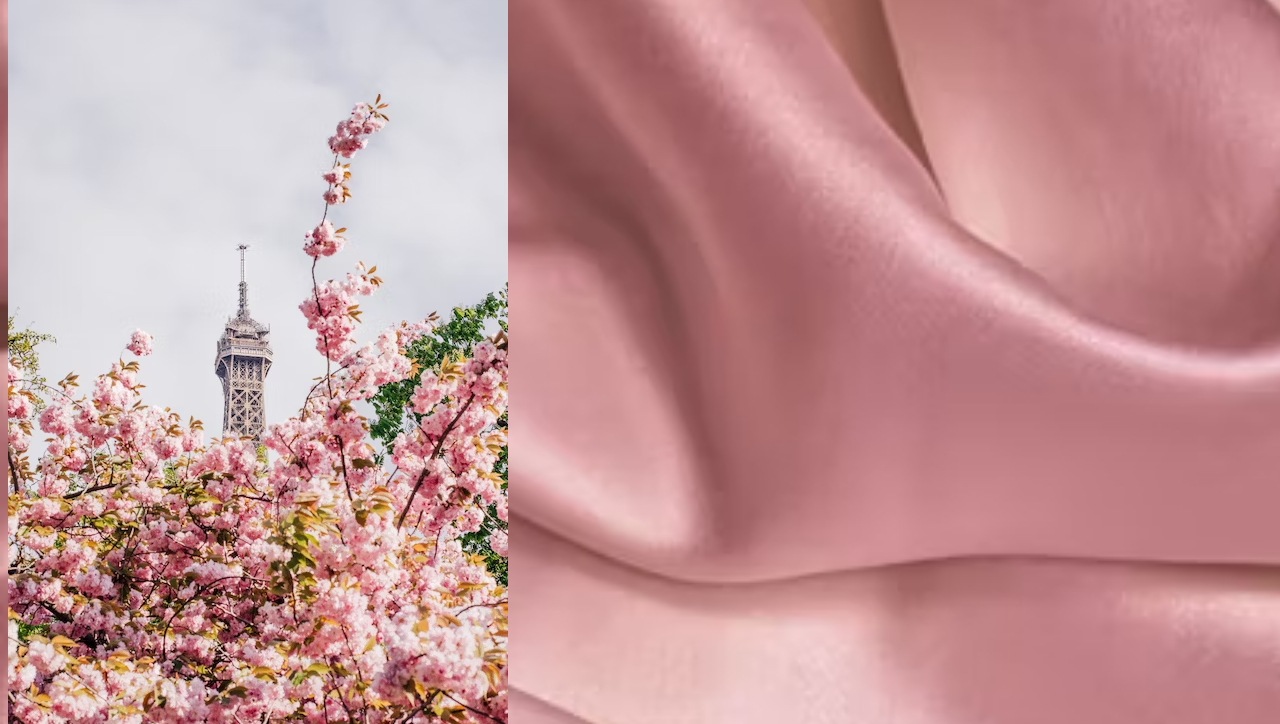
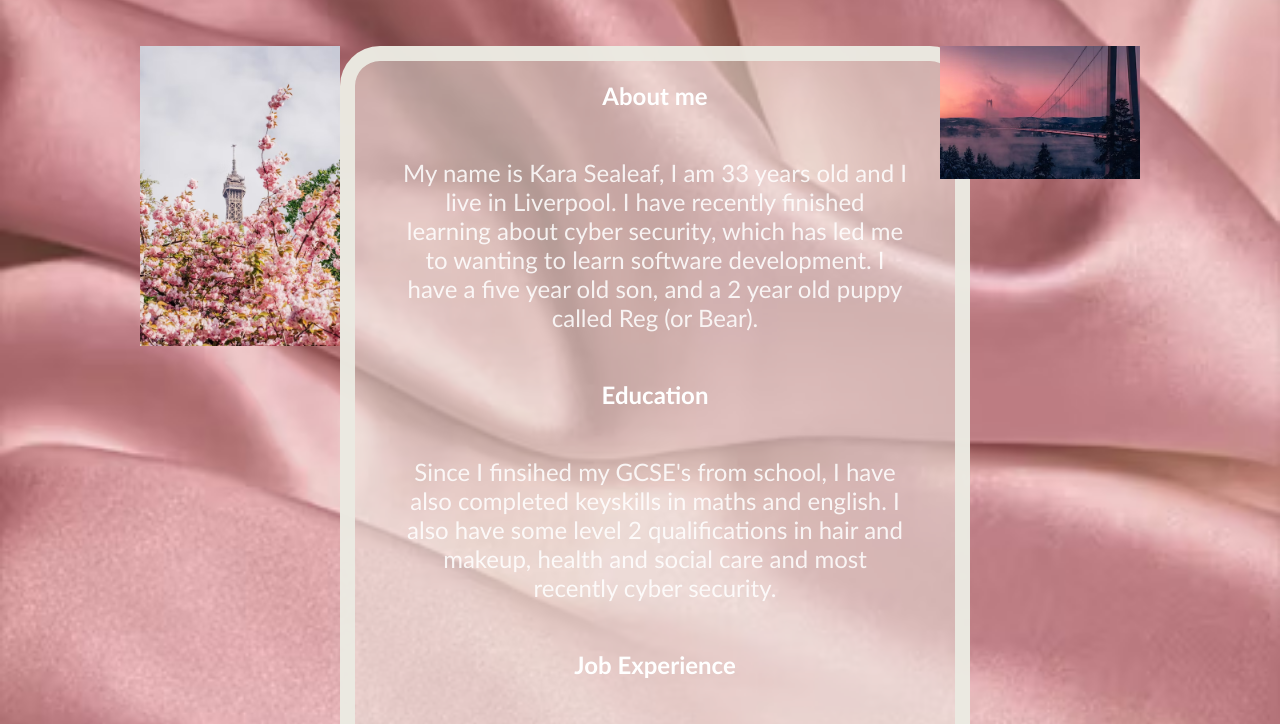
Before and after one commit to karasealeaf/About-me-september, a plain HTML site: page index.html in a window 1280 px wide. Shown: the part 107-831 px from the top of the page. Drawn offline with Linux system fonts and the light colour scheme.

Commit message:
added css and grid

```diff
--- a/style.css
+++ b/style.css
@@ -1,26 +1,119 @@
+body {
+  background-image: url("./images/silk.avif");
+  background-size: cover;
+  display: grid;
+}
 
+main {
+  width: 1000px;
+  height: 1000px;
+  margin: 3rem auto;
+  display: grid;
+  grid-template-columns: 200px 600px 200px;
+  grid-template-rows: 1fr 1fr;
+}
 
-p {color: rgba(255, 255, 255, 0.859);font-family: 'Gill Sans', 'Gill Sans MT', Calibri, 'Trebuchet MS', sans-serif; font-size: 1rem;}
+.picture1 {
+  width: 200px;
+  grid-row-start: 1;
+  grid-row-end: 3;
+  grid-column-start: 1;
+  grid-column-end: 2;
+}
 
-body {background-image: url('./images/silk.avif');background-size: cover;}
+#divmain {
+  text-align: center;
+  border: solid rgba(236, 235, 226, 0.956) 15px;
+  border-radius: 40px;
+  background-color: rgba(236, 235, 226, 0.5);
+  color: white;
+  font-family: "Gill Sans", "Gill Sans MT", Calibri, "Trebuchet MS", sans-serif;
+  font-size: 1rem;
+  width: 600px;
+  grid-row-start: 1;
+  grid-row-end: 4;
+  grid-column-start: 2;
+  grid-column-end: 3;
+  overflow: auto;
+}
 
-#important {font-family: 'Gill Sans', 'Gill Sans MT', Calibri, 'Trebuchet MS', sans-serif; font-size: 1rem;}
+.picture2 {
+  width: 200px;
+  grid-row-start: 1;
+  grid-row-end: 3;
+  grid-column-start: 3;
+  grid-column-end: 4;
+}
 
-#divmain {float: center;margin-top: 10px;margin-left: 250px;margin-right: 250px;margin-bottom: 10px;text-align: center;border: solid rgba(236, 235, 226, 0.956) 15px;border-radius: 40px;background-color:rgba(236, 235, 226, 0.5);color: white;font-family: 'Gill Sans', 'Gill Sans MT', Calibri, 'Trebuchet MS', sans-serif; font-size: 1rem;}
+p {
+  color: rgba(255, 255, 255, 0.859);
+  font-family: "Gill Sans", "Gill Sans MT", Calibri, "Trebuchet MS", sans-serif;
+  font-size: 1.5rem;
+  margin: 3rem 3rem 3rem 3rem;
+}
 
+#important {
+  font-family: "Gill Sans", "Gill Sans MT", Calibri, "Trebuchet MS", sans-serif;
+  font-size: 1rem;
+}
 
-#header {text-align:center; border: double rgba(236, 235, 226, 0.956) 8px;border-radius: 40px;background-color:rgba(236, 235, 226, 0.5); }
+#header {
+  text-align: center;
+  border: double rgba(236, 235, 226, 0.956) 8px;
+  border-radius: 40px;
+  background-color: rgba(236, 235, 226, 0.5);
+}
 
-#footer {border: double rgba(236, 235, 226, 0.956) 8px;text-align: right;font-size: 2rem;background-color:rgba(236, 235, 226, 0.5);
+#footer {
+  border: double rgba(236, 235, 226, 0.956) 8px;
+  text-align: right;
+  font-size: 2rem;
+  background-color: rgba(236, 235, 226, 0.5);
 
-header h1 {color: rgba(236, 235, 226, 0.956);font-family:'Trebuchet MS', 'Lucida Sans Unicode', 'Lucida Grande', 'Lucida Sans', Arial, sans-serif;}
+  header h1 {
+    color: rgba(236, 235, 226, 0.956);
+    font-family: "Trebuchet MS", "Lucida Sans Unicode", "Lucida Grande",
+      "Lucida Sans", Arial, sans-serif;
+  }
 
-h2 {font-family: 'Gill Sans', 'Gill Sans MT', Calibri, 'Trebuchet MS', sans-serif; font-size: 2rem;color: rgba(255, 255, 255, 0.956);}
+  h2 {
+    font-family: "Gill Sans", "Gill Sans MT", Calibri, "Trebuchet MS",
+      sans-serif;
+    font-size: 2rem;
+    color: rgba(255, 255, 255, 0.956);
+    font-size: 1.5rem;
+    margin: 3rem 3rem 3rem 3rem;
+  }
 
-.button1 {float: left;margin-top: 10px;margin-left: 50px;margin-right: 50px;margin-bottom: 10px;}
-.button2 {float: right;margin-top: 10px;margin-left: 50px;margin-right: 50px;margin-bottom: 10px;}
+  .button1 {
+    float: left;
+    margin-top: 10px;
+    margin-left: 50px;
+    margin-right: 50px;
+    margin-bottom: 10px;
+  }
+  .button2 {
+    float: right;
+    margin-top: 10px;
+    margin-left: 50px;
+    margin-right: 50px;
+    margin-bottom: 10px;
+  }
 
-ol {text-align: left;font-family: 'Gill Sans', 'Gill Sans MT', Calibri, 'Trebuchet MS', sans-serif;color: rgba(236, 235, 226, 0.956);}
-ul {text-align: left;font-family: 'Gill Sans', 'Gill Sans MT', Calibri, 'Trebuchet MS', sans-serif;color: rgba(236, 235, 226, 0.956);}
-.picture1 {float:left;margin:50px}
-.picture2 {float:right}}
+  ol {
+    text-align: left;
+    font-family: "Gill Sans", "Gill Sans MT", Calibri, "Trebuchet MS",
+      sans-serif;
+    color: rgba(236, 235, 226, 0.956);
+    font-size: 1.5rem;
+  }
+  ul {
+    text-align: left;
+    font-family: "Gill Sans", "Gill Sans MT", Calibri, "Trebuchet MS",
+      sans-serif;
+    color: rgba(236, 235, 226, 0.956);
+    font-size: 1.5rem;
+    margin: 3rem 3rem 3rem 3rem;
+    list-style: none;
+  }
+}
```
